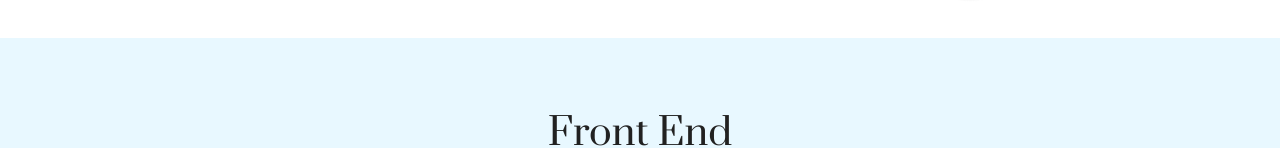
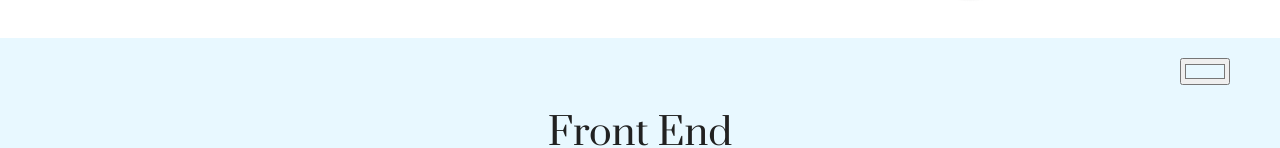
Before and after one commit to Kosmas1122/proyecto_org, a React (Create React App) app: page / in a window 1280 px wide. Shown: the part 624-772 px from the top of the page. Built offline with nearby package versions, Linux system fonts and the light colour scheme.

Commit message:
Agregando input color.

```diff
--- a/src/componentes/Equipo/Equipo.css
+++ b/src/componentes/Equipo/Equipo.css
@@ -3,6 +3,13 @@
     padding: 32px;
     text-align: center;
     font-size: 32px;
+    position: relative;
+}
+
+.input-color {
+    position: absolute;
+    top: 20px;
+    right: 50px;
 }
 
 .equipo h3 {
--- a/src/componentes/Equipo/index.js
+++ b/src/componentes/Equipo/index.js
@@ -8,13 +8,19 @@
 
     const obj = { backgroundColor: colorSecundario }
 
-    console.log(colaboradores.length > 0);
-
     const estiloTitulo = { borderColor: colorPrimario }
 
     return <>
         {colaboradores.length > 0 &&
             <section className="equipo" style={obj} >
+                <input
+                    type='color'
+                    className="input-color"
+                    value={colorSecundario}
+                    onChange={(evento) => {
+                        console.log(evento.target.value);
+                    }}
+                />
                 <h3 style={estiloTitulo} > {titulo} </h3>
                 <div className="colaboradores">
                     {
```
